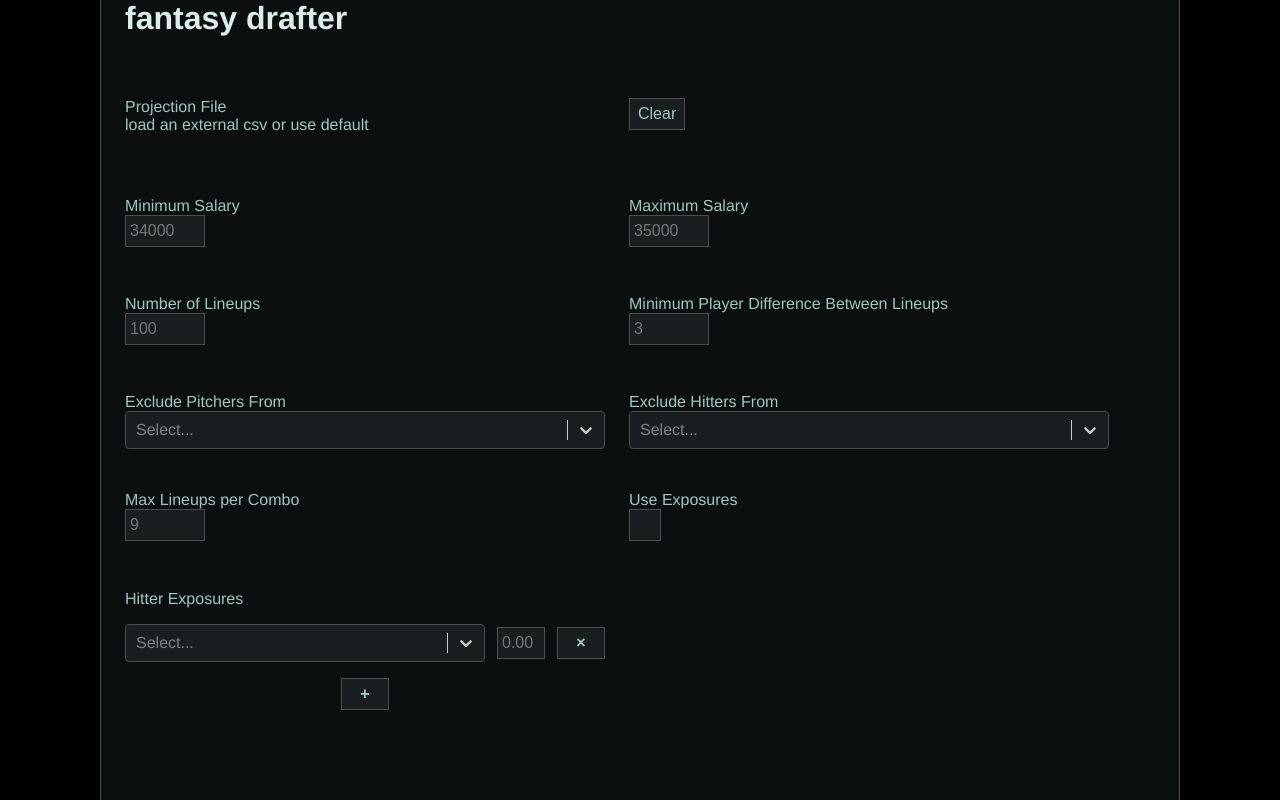
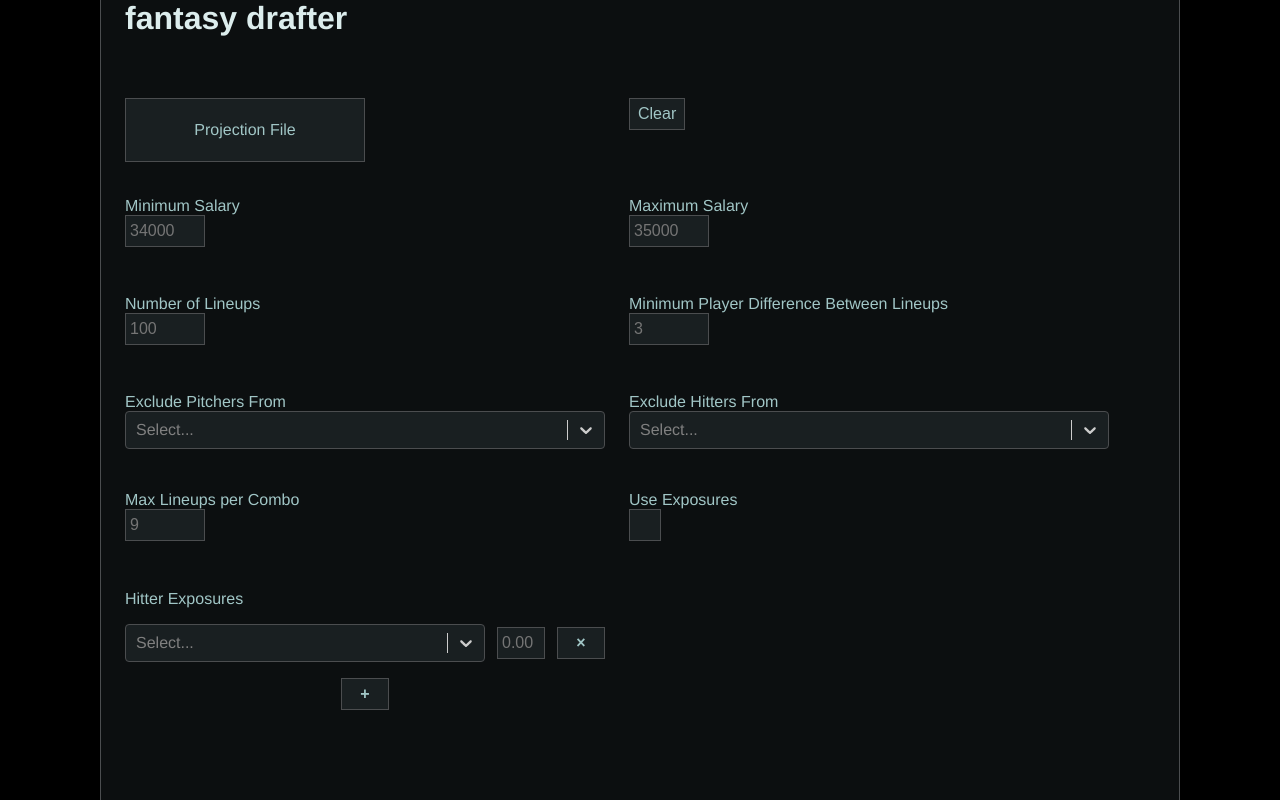
Before and after one commit to Pa-miu/fantasy-drafter, a React (Create React App) app: page / in a window 1280 px wide. Built offline with nearby package versions, Linux system fonts and the light colour scheme.

Commit message:
Create and style FileDrop component

```diff
--- a/src/App.js
+++ b/src/App.js
@@ -1,6 +1,7 @@
 import React, { Component } from 'react';
 import CheckboxInput from './CheckboxInput.js'
 import ClearButton from './ClearButton.js'
+import FileDrop from './FileDrop.js'
 import ModularSelect from './ModularSelect.js'
 import MultiSelect from './MultiSelect.js'
 import Placeholder from './Placeholder.js'
@@ -12,10 +13,11 @@ class App extends Component {
     return (
       <div className='App'>
         <div id='Header'><h1>fantasy drafter</h1></div>
-      	<Placeholder name={'Projection File'} feature={'load an external csv or use default'}/>
-      	<ClearButton
-      		name={'Clear'}
+      	<FileDrop
+      		name={'Projection File'}
+      		dropmessage={'Drop Here'}
       	/>
+      	<ClearButton name={'Clear'}/>
       	<SingleInput
       		inputId={'minsal'}
       		name={'Minimum Salary'}
--- /dev/null
+++ b/src/FileDrop.js
@@ -0,0 +1,80 @@
+// Based on: https://medium.com/@650egor/simple-drag-and-drop-file-upload-in-react-2cb409d88929
+
+import React, { Component } from 'react';
+
+class FileDrop extends Component {
+	dropRef = React.createRef()
+
+	state = {
+  	dragging: false
+	}
+
+	handleDrag = e => {
+		e.preventDefault();
+  	e.stopPropagation();
+	}
+
+	handleDragIn = e => {
+		e.preventDefault();
+  	e.stopPropagation();
+  	this.dragCounter++;
+  	if (e.dataTransfer.items && e.dataTransfer.items.length > 0) {
+    	this.setState({dragging: true});
+  	}
+	}
+
+	handleDragOut = e => {
+		e.preventDefault();
+  	e.stopPropagation();
+  	this.dragCounter--;
+  	if (this.dragCounter > 0) return
+  	this.setState({dragging: false});
+	}
+
+	handleDrop = e => {
+		e.preventDefault();
+  	e.stopPropagation();
+  	this.setState({dragging: false})
+  	if (e.dataTransfer.files && e.dataTransfer.files.length > 0){
+  		//this.props.handleDrop(e.dataTransfer.files)
+  		//e.dataTransfer.clearData();
+  		this.dragCounter = 0;
+  	}
+	}
+
+	componentDidMount() {
+		this.dragCounter = 0;
+		this.lastDrag = null;
+		const div = this.dropRef.current;
+		div.addEventListener('dragenter', this.handleDragIn);
+		div.addEventListener('dragleave', this.handleDragOut);
+		div.addEventListener('dragover', this.handleDrag);
+		div.addEventListener('drop', this.handleDrop);
+	}
+
+	componentWillUnmount() {
+		const div = this.dropRef.current;
+		div.removeEventListener('dragenter', this.handleDragIn);
+		div.removeEventListener('dragleave', this.handleDragOut);
+		div.removeEventListener('dragover', this.handleDrag);
+		div.removeEventListener('drop', this.handleDrop);
+	}
+
+	render() {
+		return(
+			<div ref={this.dropRef} className='FileDrop'>
+				{
+					this.state.dragging &&
+					<div className='FileDropOverlay'>
+						<div className='FileDropOverlayText'>
+							{this.props.dropmessage}
+						</div>
+					</div>
+				}
+				{this.props.name}
+			</div>
+		)
+	}
+}
+
+export default FileDrop;
--- a/src/index.css
+++ b/src/index.css
@@ -86,6 +86,10 @@ body {
 	width: 2em;
 }
 
+.CheckboxInput input[type="checkbox"]:hover {
+	border-color: #4997e5;
+}
+
 .CheckboxInput input[type="checkbox"]:checked {
 	background-color: #4997e5;
 }
@@ -161,6 +165,37 @@ body {
 	justify-self: center;
 }
 
+.FileDrop {
+	align-content: center;
+	background-color: #191f21;
+	border: 1px solid #4b4d4f;
+	display: inline-grid;
+	height: 4em;
+	justify-content: center;
+	position: relative;
+	width: 15em;
+}
+
+.FileDropOverlay {
+	align-content: center;
+	border: 4px dashed #4997e5;
+	background-color: #0c0f10;
+	display: inline-grid;
+	height: 100%;
+	justify-content: center;
+	opacity: 0.8;
+	position: absolute;
+	width: 100%;
+  z-index: 999;
+}
+
+.FileDropOverlayText {
+	color: #4997e5;
+	font-size: 2em;
+	line-height: 2em;
+}
+
+
 #Header {
 	grid-column: 1 / -1;
 }
```
